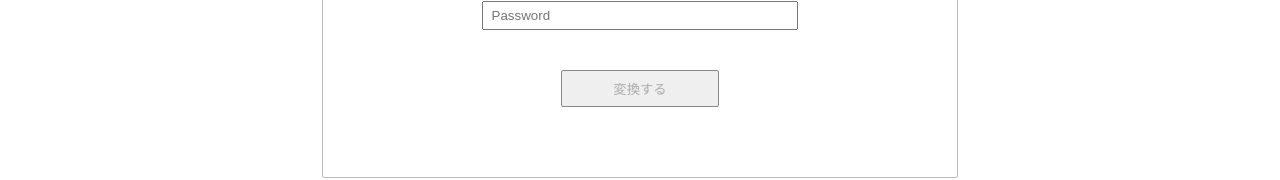
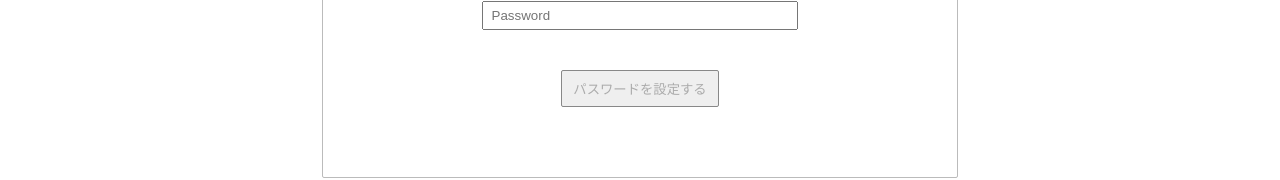
Before and after one commit to kento-yoshidu/myforms_frontend, a Next.js app: page /form3 in a window 1280 px wide. Shown: the part 415-595 px from the top of the page. Built offline with nearby package versions, Linux system fonts and the light colour scheme.

Commit message:
✨ Create PageLink Component

```diff
--- a/components/container.tsx
+++ b/components/container.tsx
@@ -1,9 +1,9 @@
 import { ReactNode } from "react"
 import styles from "styles/container.module.css"
 
-export default function Container({ children, large = false }: { children: ReactNode, large?: boolean }) {
+export default function Container({ children }: { children: ReactNode }) {
   return (
-    <div className={large ? styles.large : styles.default}>
+    <div className={styles.default}>
       {children}
     </div>
   )
--- /dev/null
+++ b/components/page-link.tsx
@@ -0,0 +1,35 @@
+import Link from "next/link"
+
+import styles from "../styles/page-link.module.css"
+
+type Props = {
+  prev?: string,
+  next?: string
+}
+
+const PageLink = ({ prev, next }: Props) => {
+  return (
+    <>
+      {prev && (
+        <Link
+          href={`/form${prev}`}
+          className={styles.prev}
+          aria-label={`フォーム${prev}に進む`}
+        >
+          Prev
+        </Link>
+      )}
+      {next && (
+        <Link
+          href={`/form${next}`}
+          className={styles.next}
+          aria-label={`フォーム${next}に進む`}
+        >
+          Next
+        </Link>
+      )}
+    </>
+  )
+}
+
+export default PageLink
--- a/package.json
+++ b/package.json
@@ -30,6 +30,7 @@
     "jest": "^29.5.0",
     "jest-environment-jsdom": "^29.5.0",
     "msw": "^1.2.0",
+    "typed-css-modules": "^0.7.2",
     "typescript": "5.0.2"
   }
 }
--- a/pages/form1/index.tsx
+++ b/pages/form1/index.tsx
@@ -5,6 +5,7 @@ import Container from "../../components/container"
 import Header from "../../components/header"
 import PageTitle from "../../components/pageTitle"
 import HomeLink from "../../components/home-link"
+import PageLink from "../../components/page-link"
 
 import styles from "./style.module.css"
 import descStyles from "../../styles/description.module.css"
@@ -117,6 +118,8 @@ const Form1 = () => {
       </Container>
 
       <HomeLink />
+
+      <PageLink next="2" />
     </>
   )
 }
--- a/pages/form2/index.tsx
+++ b/pages/form2/index.tsx
@@ -5,6 +5,7 @@ import Container from "../../components/container"
 import Header from "../../components/header"
 import PageTitle from "../../components/pageTitle"
 import HomeLink from "../../components/home-link"
+import PageLink from "../../components/page-link"
 
 import styles from "../form1/style.module.css"
 import descStyles from "../../styles/description.module.css"
@@ -125,6 +126,9 @@ const Form2 = () => {
       </Container>
 
       <HomeLink />
+
+
+      <PageLink prev="1" next="3" />
     </>
   )
 }
--- a/pages/form3/index.tsx
+++ b/pages/form3/index.tsx
@@ -9,6 +9,7 @@ import HomeLink from "../../components/home-link"
 import styles from "../form1/style.module.css"
 import descStyles from "../../styles/description.module.css"
 import Description from "../../components/description"
+import PageLink from "../../components/page-link"
 
 const Form3 = () => {
   const [password, setPassword] = useState("")
@@ -97,7 +98,7 @@ const Form3 = () => {
               name="Sign Up"
               disabled={!isInputValid}
             >
-              変換する
+              パスワードを設定する
             </button>
           </form>
 
@@ -143,6 +144,8 @@ const Form3 = () => {
       </Container>
 
       <HomeLink />
+
+      <PageLink prev="2" />
     </>
   )
 }
--- /dev/null
+++ b/styles/page-link.module.css
@@ -0,0 +1,25 @@
+.prev,
+.next {
+  position: fixed;
+  top: 50%;
+  padding: 0 20px;
+  transform: translateY(-50%);
+  height: 95vh;
+  display: flex;
+  justify-content: center;
+  align-items: center;
+  transition-duration: 0.2s;
+}
+
+.prev:hover,
+.next:hover {
+  background-color: rgba(210, 210, 210, 0.6);
+}
+
+.prev {
+  left: 20px;
+}
+
+.next {
+  right: 20px;
+}
--- /dev/null
+++ b/styles/page-link.module.css.d.ts
@@ -0,0 +1,5 @@
+declare const styles: {
+  readonly "prev": string;
+  readonly "next": string;
+};
+export = styles;
```
Also changed, not shown: 1 other file (tests, documents, lock files or other folders).
